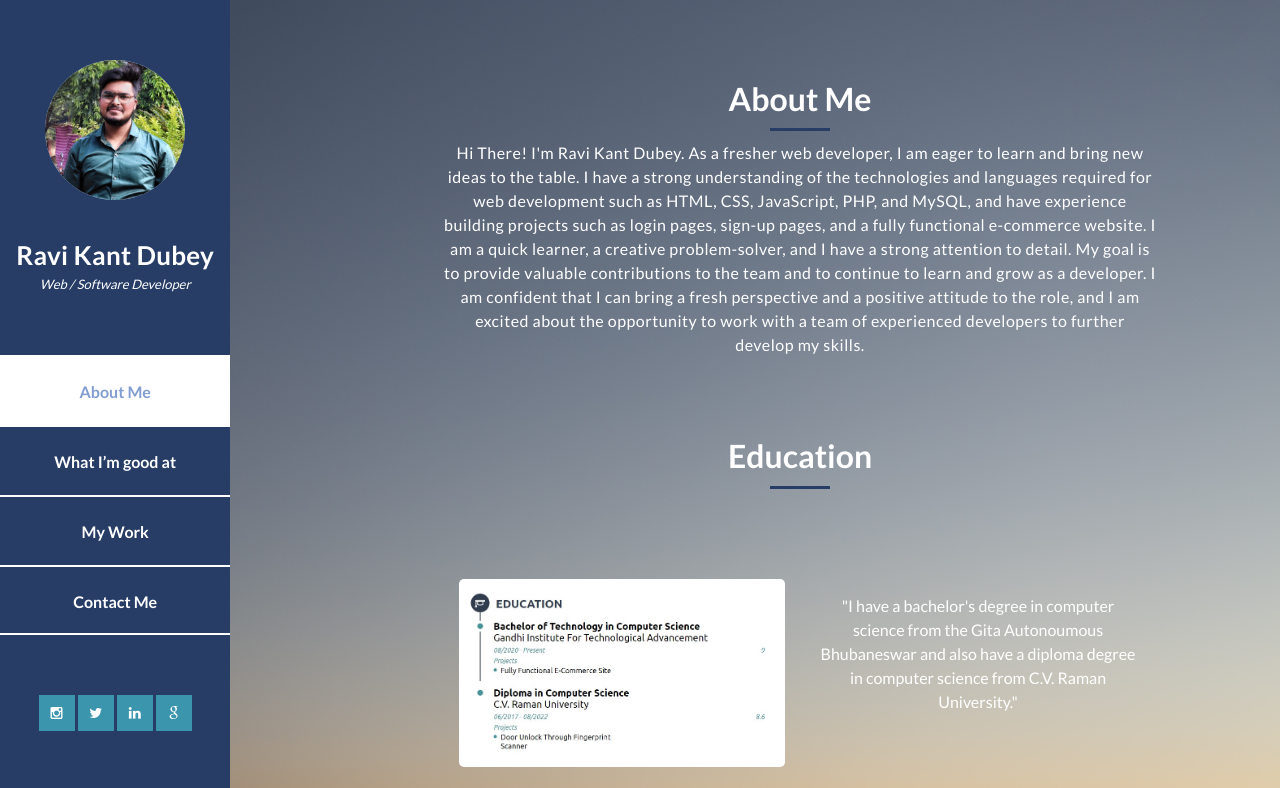
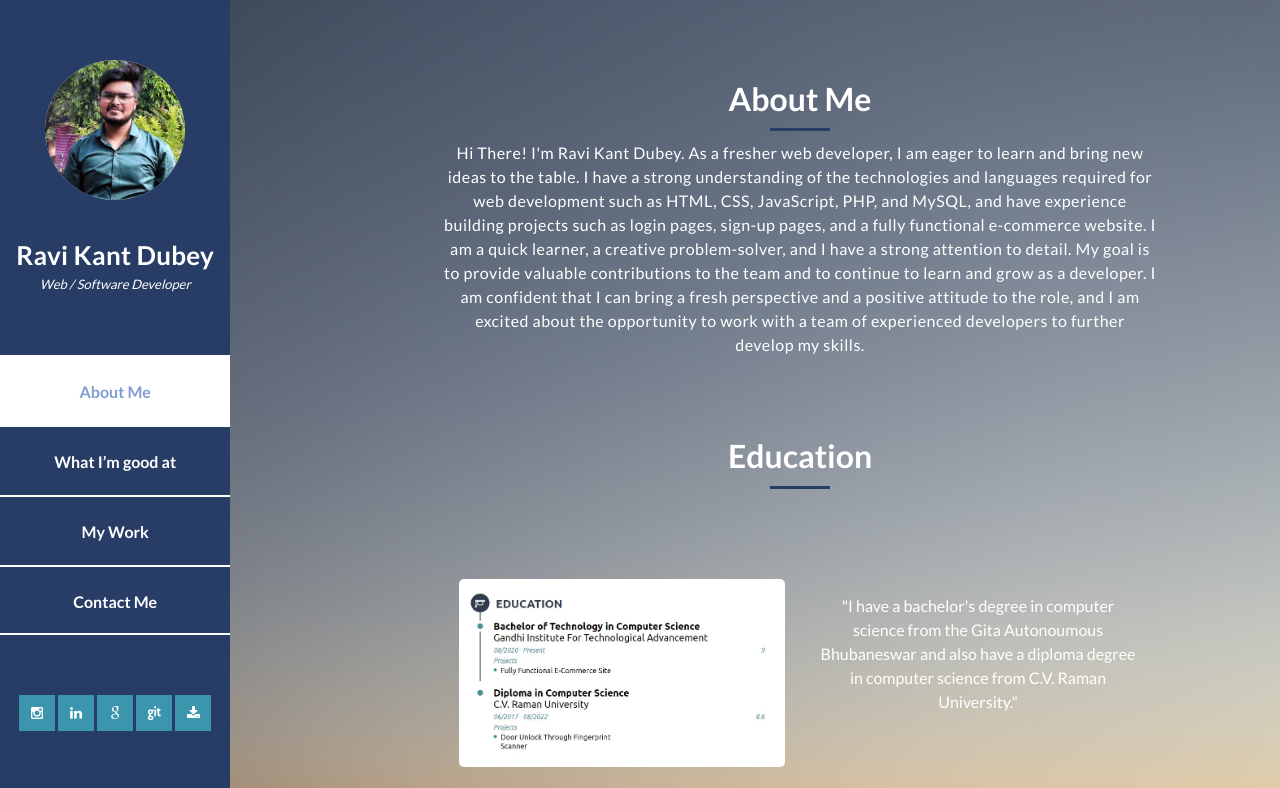
Before and after one commit to Mrdubey0/dubeyportfolio.github.io, a plain HTML site: page index.html in a window 1280 px wide. Shown: the top 788 px of the page. Drawn offline with Linux system fonts and the light colour scheme.

Commit message:
Update index.html

```diff
--- a/index.html
+++ b/index.html
@@ -13,7 +13,8 @@
       rel="stylesheet"
     />
 
-    <title>My Portfolio</title>
+    <title>Portfolio</title>
+    <link rel = "icon" href = "assets/images/weblogo.png" type = "image/x-icon">
 
     <!-- Bootstrap core CSS -->
     <link href="vendor/bootstrap/css/bootstrap.min.css" rel="stylesheet" />
@@ -52,19 +53,23 @@
             <div class="social-network">
               <ul class="soial-icons">
                 <li>
-                  <a href="https://www.instagram.com/mr.dubey_07/">
-                    <i class="fa fa-instagram"></i>
+                  <a href="https://www.instagram.com/mr.dubey_07/"target="_blank"><i class="fa fa-instagram"></i>
                   </a>
                 </li>
+
                 <li>
-                  <a href="https://twitter.com/iamravidubey436"><i class="fa fa-twitter"></i></a>
+                  <a href="https://www.linkedin.com/in/ravi-kant-dubey-1740681a2/"target="_blank"><i class="fa fa-linkedin"></i></a>
                 </li>
                 <li>
-                  <a href="https://www.linkedin.com/in/ravi-kant-dubey-1740681a2/"><i class="fa fa-linkedin"></i></a>
+                  <a href="mailto:ravidubey436@gmail.com"target="_blank"><i class="fa fa-google"></i></a>
                 </li>
                 <li>
-                  <a href="mailto:ravidubey436@gmail.com"><i class="fa fa-google"></i></a>
+                  <a href="https://github.com/Mrdubey0" target="_blank"><i class="fa fa-git"></i></a>
                 </li>
+                <li>
+                  <a href="assets/images/Resume.pdf" target="_blank"><i class="fa fa-download"></i></a>
+                </li>
+
 
               </ul>
             </div>
```
